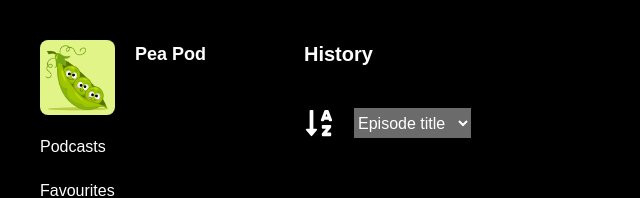
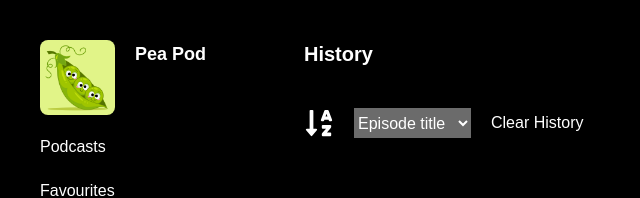
Before and after one commit to RaeesAlly/MUHALL556_PTO2401_GroupA_MUHAMMED-RAEES-ALLY_DJS11, a Next.js app in the folder final-project/: page /history in a window 1280 px wide. Shown: the top 198 px of the page, without its empty margins (0-640 px from the left). Built offline with nearby package versions, Linux system fonts and the light colour scheme.

Commit message:
add clear history

```diff
--- a/final-project/src/app/history/history.tsx
+++ b/final-project/src/app/history/history.tsx
@@ -8,7 +8,7 @@ import { useState } from "react";
 import { FaSortAlphaDown, FaSortAlphaUp } from "react-icons/fa";
 
 export const HistoryEpisodeList = () => {
-  const { history } = useHistory();
+  const { history,clearHistory } = useHistory();
   const [isAscending, setIsAscending] = useState(true);
   const [sortBy, setSortBy] = useState("Episode title");
   const getSortedhistoryEpisodes = () => {
@@ -49,6 +49,7 @@ export const HistoryEpisodeList = () => {
             <option key={index} value={value}>{value}</option>
           ))}
         </select>
+        <button onClick={()=>clearHistory()}>Clear History</button>
         </section>
     <section className="grid gap-10">
       {getSortedhistoryEpisodes().map((history, index: number) => (
```
